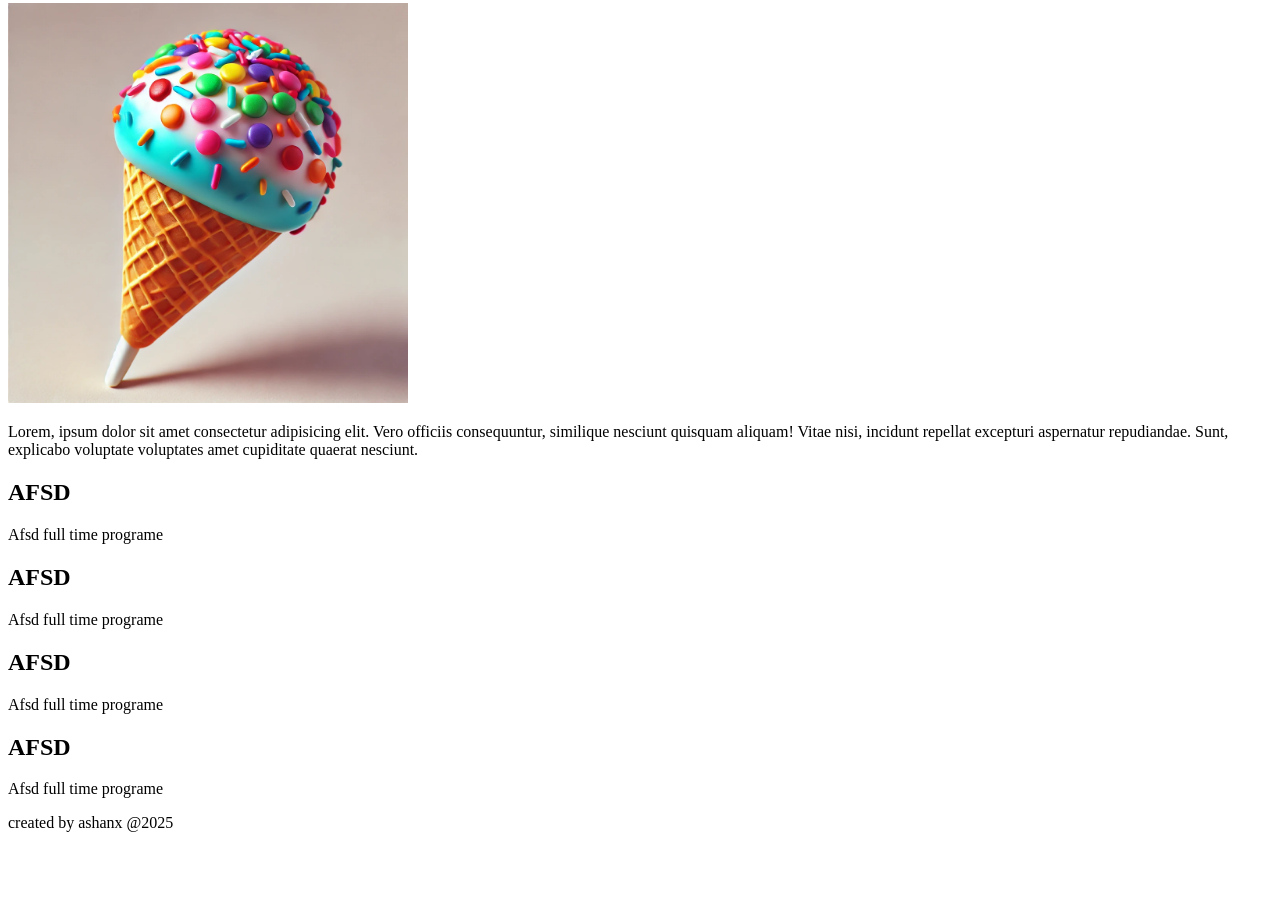
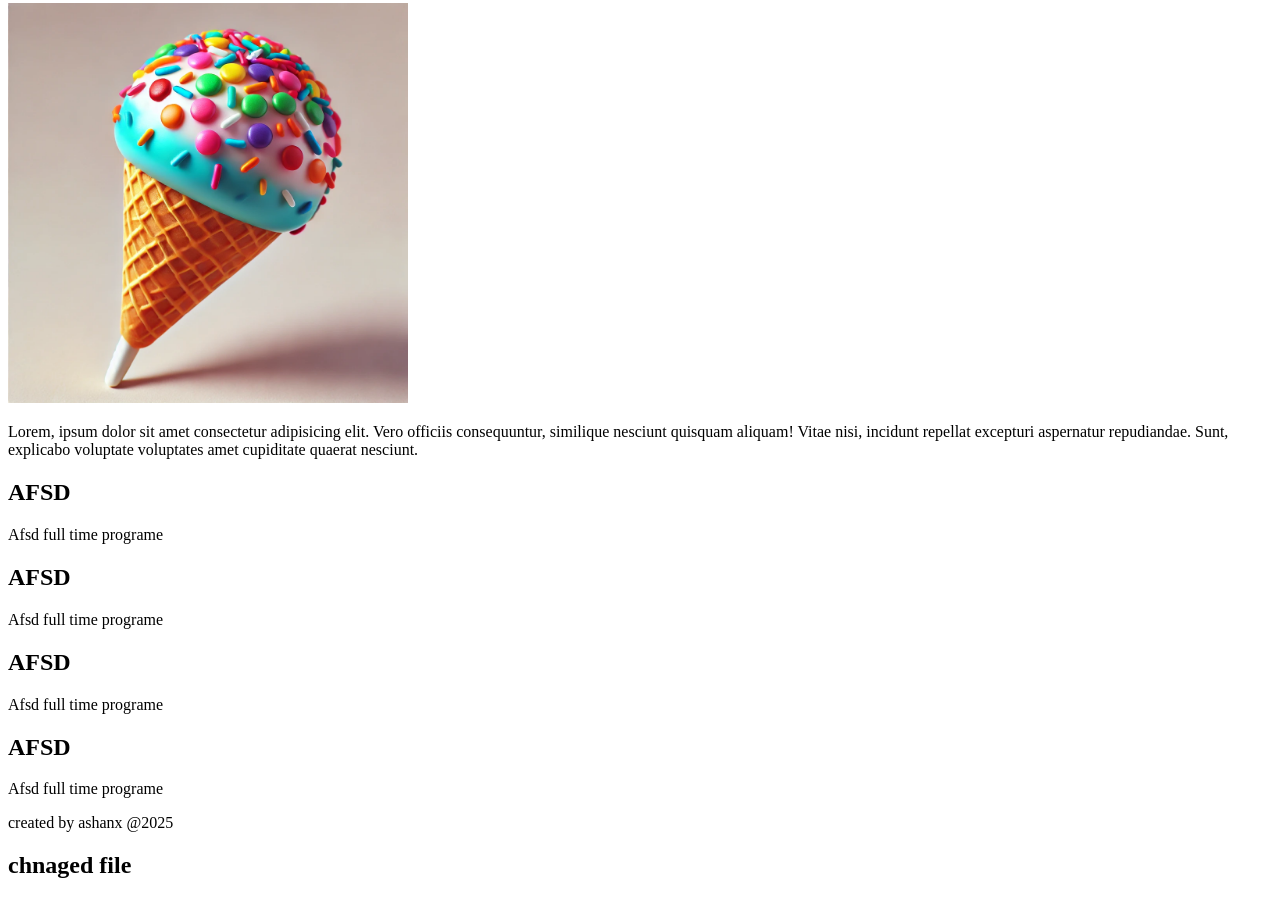
Before and after one commit to ashanxo/amwd-08-web, a plain HTML site: page index.html in a window 1280 px wide. Shown: the part 1750-2649 px from the top of the page. Before the commit the page ends 2598 px from the top, so only its background shows below. Drawn offline with Linux system fonts and the light colour scheme.

```diff
--- a/index.html
+++ b/index.html
@@ -160,6 +160,8 @@
 
     </article>
 
+    <h2> chnaged file</h2>
+
 
 
 
```
Also changed, not shown: 1 other file.
